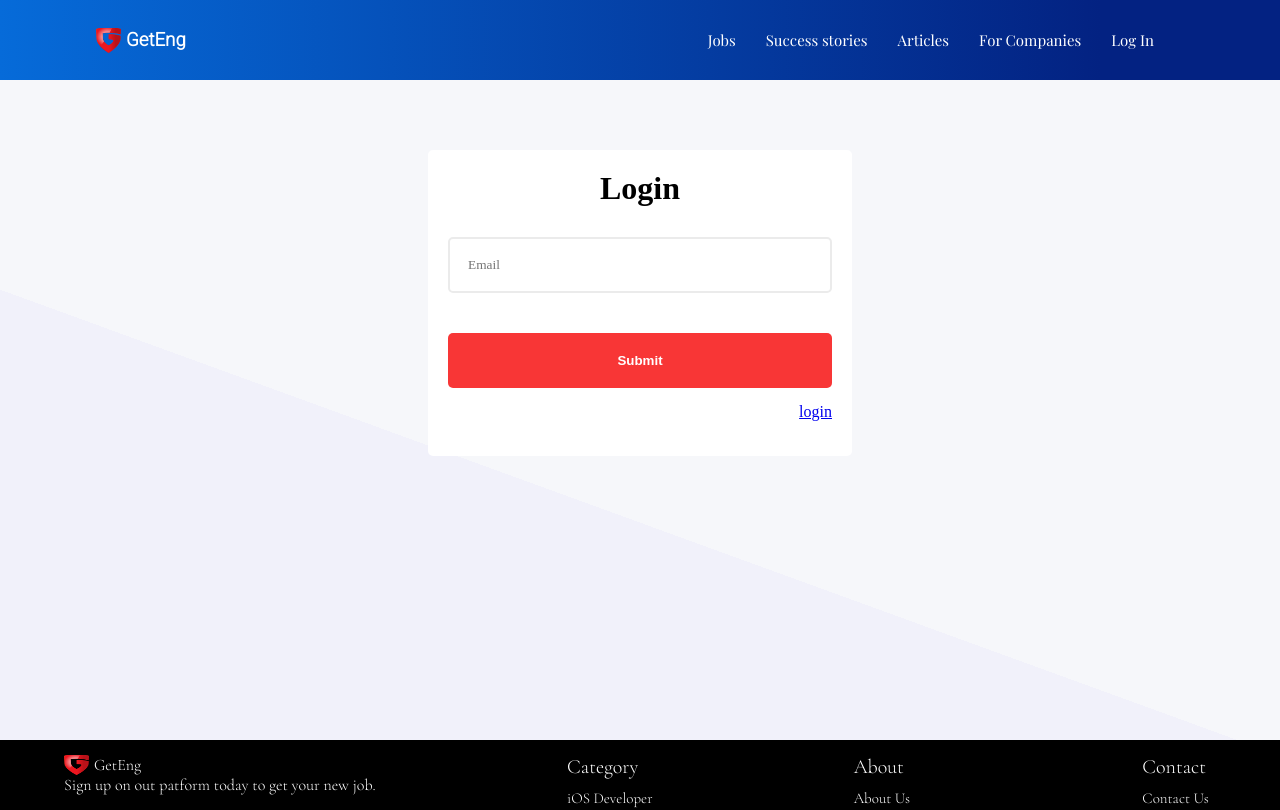
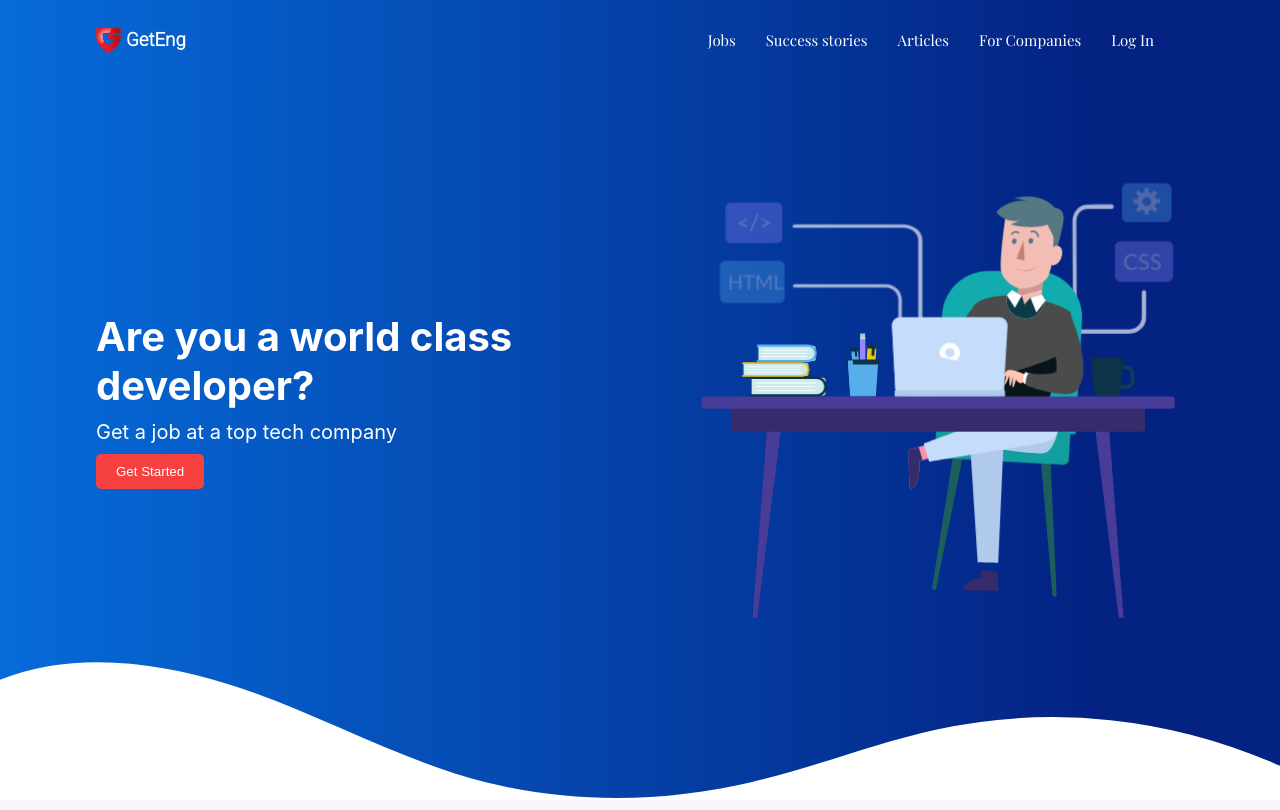
Before and after one commit to Tobiloba528/get-eng-frontend, a React (Create React App) app: page /forgot_password in a window 1280 px wide. Shown: the top 810 px of the page. Built offline with nearby package versions, Linux system fonts and the light colour scheme; some icons are missing.

Commit message:
see chsmages

```diff
--- a/src/App.js
+++ b/src/App.js
@@ -16,7 +16,7 @@ function App() {
   return (
     <>
       <NavBar />
-      <Switch>
+      {/* <Switch>
         <Route path="/profile">
           <ProfileScreen />
         </Route>
@@ -35,8 +35,11 @@ function App() {
         <Route path="/login">
           <LoginScreen />
         </Route>
-        <Route path="/" component={HomePage} />
-      </Switch>
+        <Route path="/">
+          <HomePage />
+        </Route>
+      </Switch> */}
+      <HomePage />
       <Footer />
     </>
   );
```
